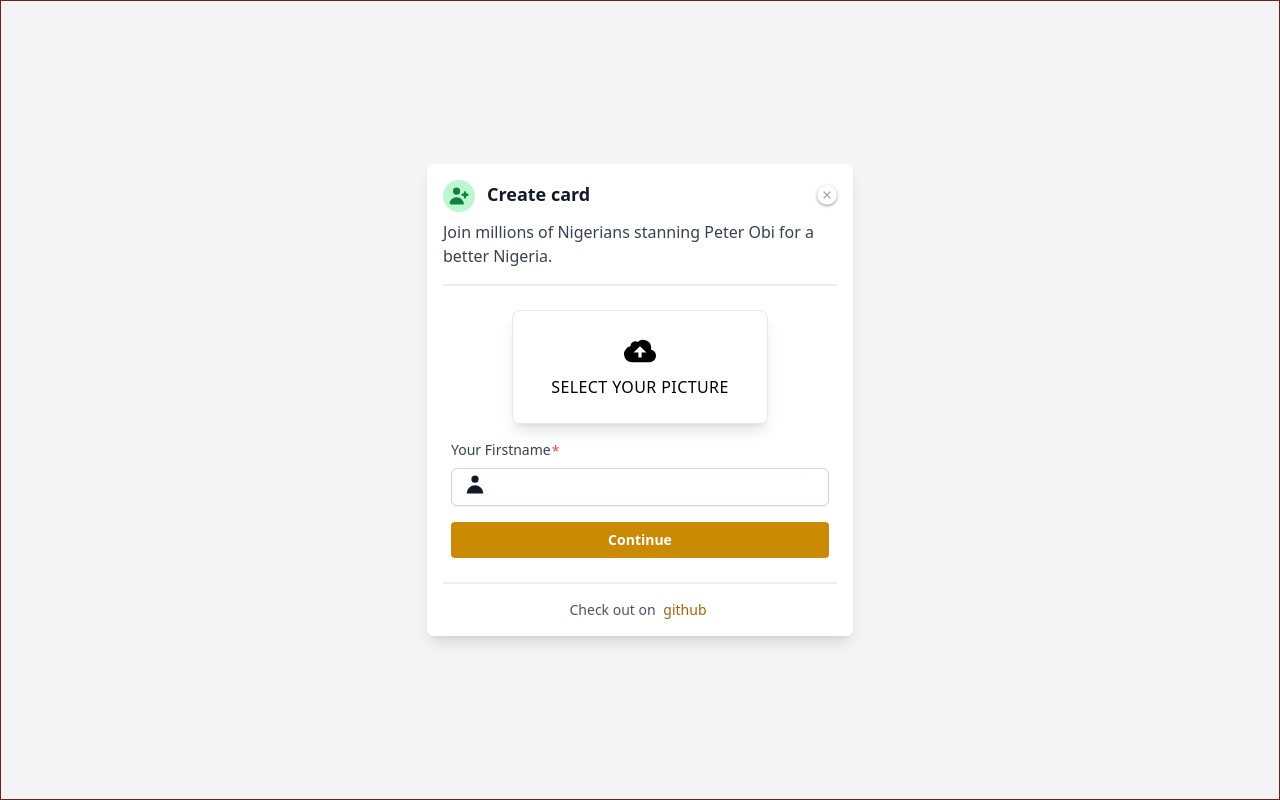
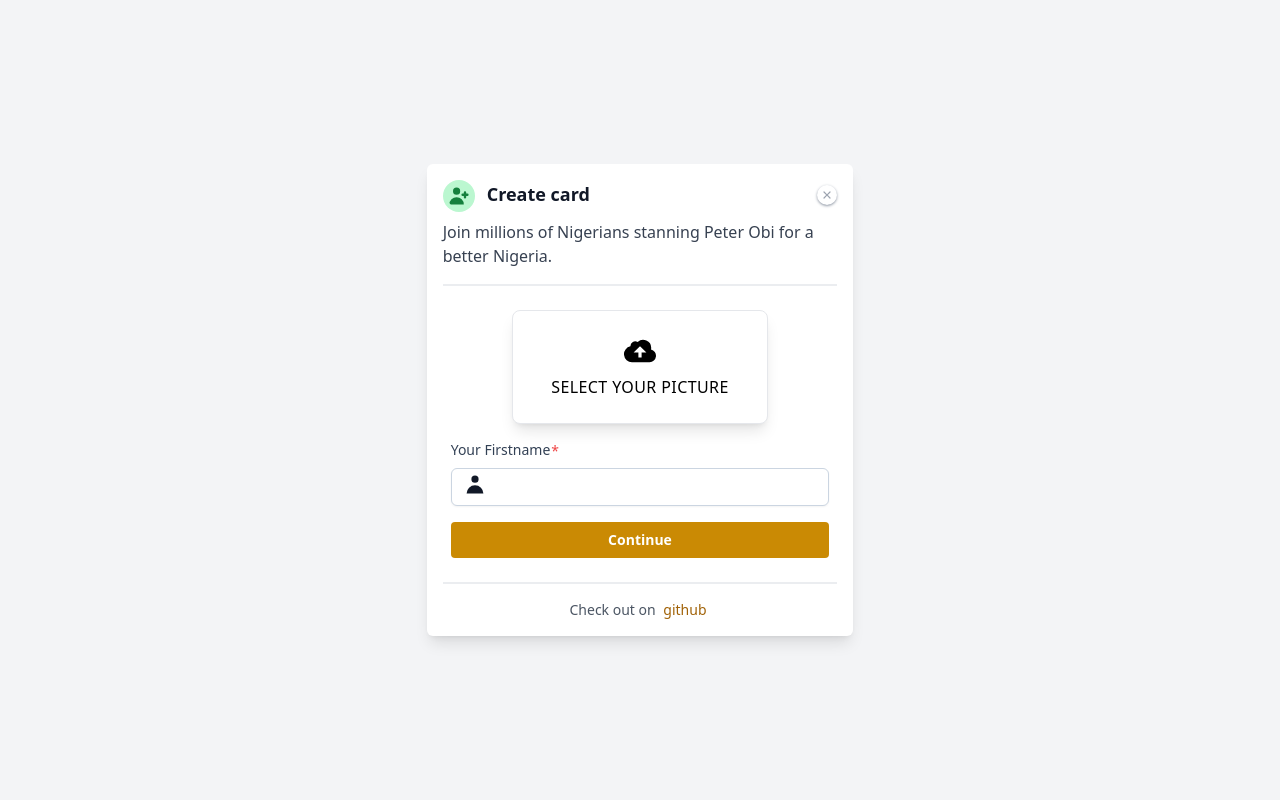
Before and after one commit to Nobledsmarts/obidient-support, a React (Vite) app: page / in a window 1280 px wide. Built offline with nearby package versions, Linux system fonts and the light colour scheme.

Commit message:
add routes folder

```diff
--- a/src/Intro.jsx
+++ b/src/Intro.jsx
@@ -3,7 +3,7 @@
 
 function Intro() {
     return (
-        <main className="bg-gray-100 h-full flex justify-center items-center border border-red-900">
+        <main className="bg-gray-100 h-full flex justify-center items-center">
         <div className="bg-white shadow-lg min-h-1/3 md:w-1/3 rounded-md  p-4 md:m-0 m-4">
             <div className="flex">
                 <UserAddIcon
```
